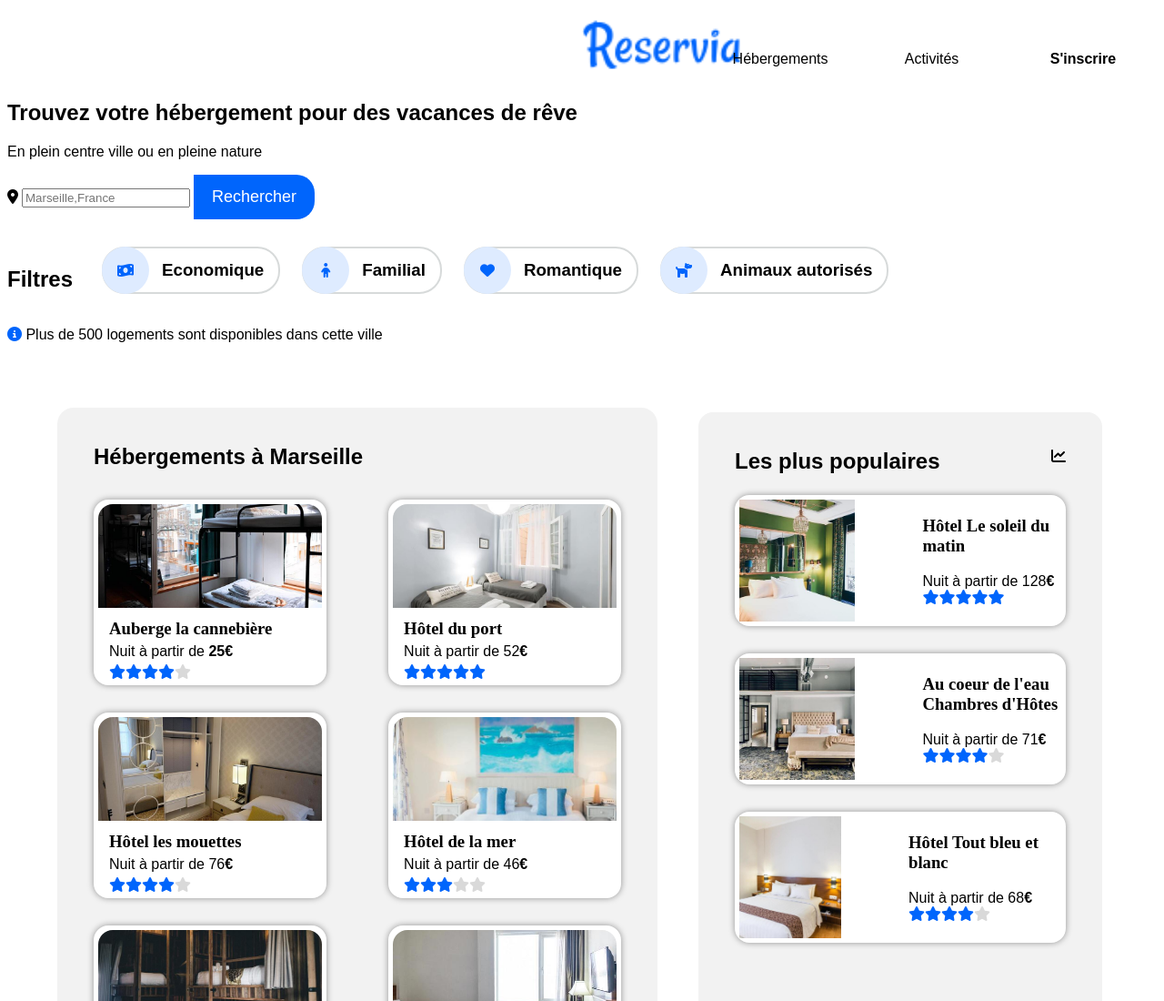
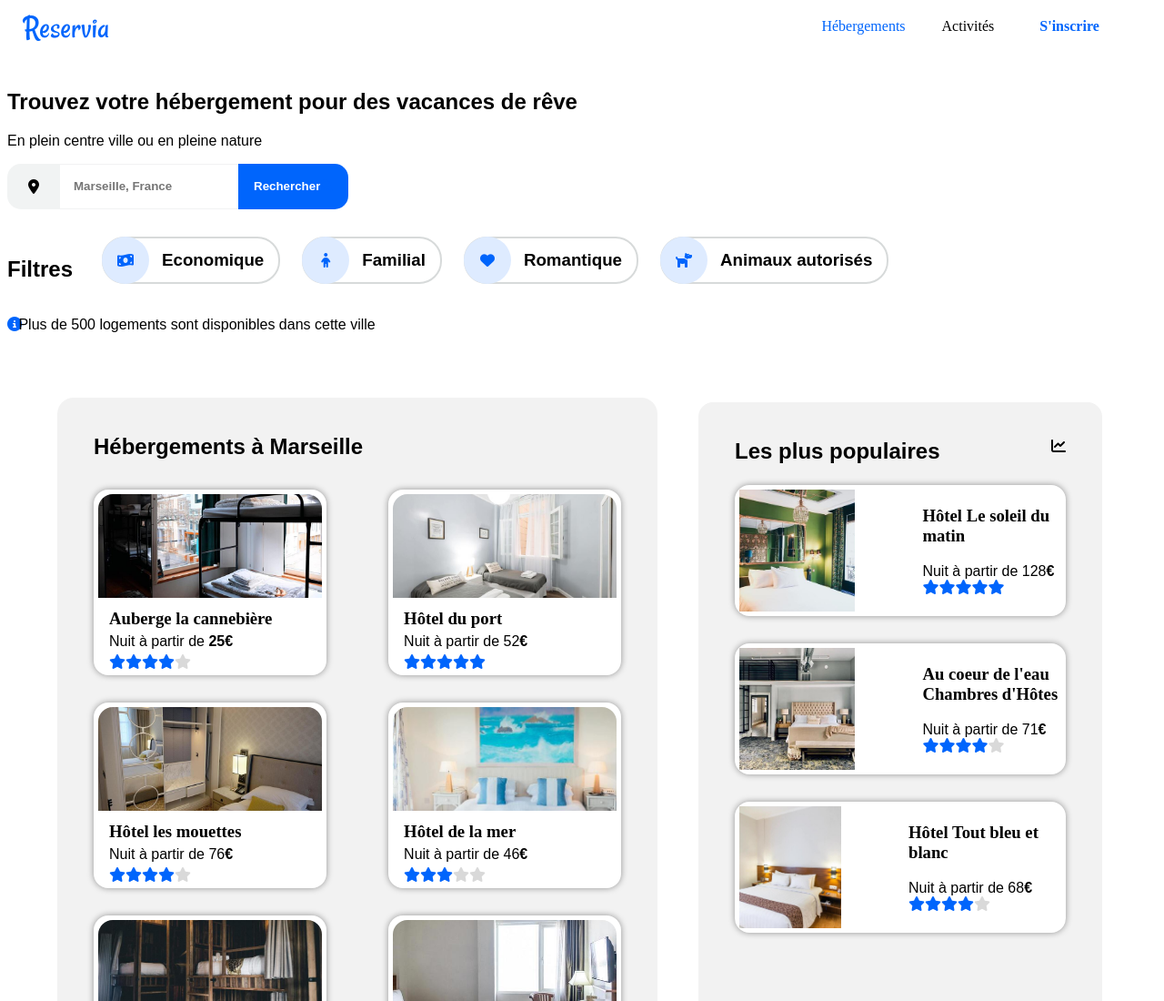
Before and after one commit to Korinne87/CorinneRoux_2_26102020, a plain HTML site: page Reservia.html in a window 1280 px wide. Shown: the top 1100 px of the page at 91% size. Drawn offline with Linux system fonts and the light colour scheme; a web font is replaced by a local one.

Commit message:
chgt header et recherche

```diff
--- a/Reservia.html
+++ b/Reservia.html
@@ -9,31 +9,34 @@
 	<body>
 		<div id="bloc_page">
 
+			<!--HEADER-->
 			<header>
-				<nav>
 					<div class="logo">
 						<img src="images/logo/Reservia.png" alt="logo Reservia" />
 					</div>
-					<ul>
-						<li class="hébergement"><a href="#Hébergements">Hébergements</a></li>
-						<li class="activités"><a href="#Activités">Activités</a></li>
-						<li class="inscription"><a href="S'inscrire.html">S'inscrire</a></li>
-					</ul>
-				</nav>
+					<nav>
+						<div id="ancres">
+							<a class="hebergement" href="#Hébergements">Hébergements</a>
+							<a class="activités" href="#Activités">Activités</a>
+						</div>
+						<a class="inscription" href="S'inscrire.html">S'inscrire</a>
+					</nav>
+			</header>
+
+
+			<!--RECHERCHER-->
+			<SECTION>
 				<h2>Trouvez votre hébergement pour des vacances de rêve</h2>
 				<p>En plein centre ville ou en pleine nature</p>
-
-
-
-					<div>
-						<form method="post" action="traitementphp">
-							<i class="fas fa-map-marker-alt"></i>
-							<input type="text" placeholder=Marseille,France name="the_search">
-							<input type="submit" value="Rechercher" class=btn>
-						</form>
+				<Div id="formulaire">
+					<div class="map">
+						<i class="fas fa-map-marker-alt"></i>
 					</div>
-
-			</header>
+					<form method="post" action="traitementphp">
+						 <input type="search" name="recherche" placeholder="Marseille, France" class="placeholder"><button type="submit" name="button" class="btn"><span class="textsearch">Rechercher</span><i class="fas fa-search searchicon"></i></button>
+					</form>
+				</div>
+			</section>
 
 			<!--FILTRES-->
 
--- a/style.css
+++ b/style.css
@@ -28,16 +28,131 @@ h1, p, ul, h2
 
 nav
 {
+  display: -webkit-box;
+  display: -ms-flexbox;
   display: flex;
-  flex-direction: row;
-  justify-content: flex-end;
+  -webkit-box-orient: horizontal;
+  -webkit-box-direction: normal;
+  -ms-flex-direction: row;
+  -webkit-box-pack: justify;
+  -ms-flex-pack: justify;
+  justify-content: space-between;
+  -webkit-box-align: center;
+  align-items: center;
+  -ms-flex-wrap: wrap-reverse;
+  flex-wrap: wrap-reverse;
+  margin: -67px 5% 30px 25%;
+}
+
+a
+{
+  text-decoration: none;
+  color: black;
+}
+
+#ancres
+{
+  display: -webkit-box;
+  display: -ms-flexbox;
+  display; flex;
+  -webkit-box-pack: justify;
+  -ms-flex-pack: justify;
+  justify-content: space-between;
+  margin-left: auto;
+  margin-right: 50px;
+}
+
+#ancres a
+{
+  margin-left: 40px;
+}
+
+
+.inscription
+{
+  padding: 30px 0px;
+  color: #0065FC;
+  font-weight: bold;
+  border-width: 2px 0px 0px 0px;
+
+}
+.hebergement
+{
+  padding: 30px 0px;
+  border-width: 2px 0px 0px 0px;
+  color: #0065fc;
+}
+
+
+
+.activités
+{
+  padding: 30px 0px;
+  border-width: 2px 0px 0px 0px;
+}
+
+
+/*RECHERCHE*/
+#formulaire
+{ display: flex;
+  align-items: center;
+}
+
+.map
+{
+   display: flex;
+    align-items: center;
+    justify-content: center;
+    border-bottom-left-radius: 15px;
+    border-top-left-radius: 15px;
+    height: 50px;
+    width: 26px;
+    padding: 0px 16px;
+    background-color: #f1f3f3;
+}
+
+.placeholder
+{
+  height: 50px;
+  border: 1px solid #f1f2f3;
+  border-left: 0px;
+  border-right: 0px;
+  padding-left: 15px;
+  font-weight: bold;
+  color: black;
+  opacity: 1;
+}
+
+.btn
+ {
+ height: 50px;
+    background-color: #0065FC;
+    color: white;
+    border-bottom-right-radius: 15px;
+    border-top-right-radius: 15px;
+    border: 0px;
+    padding: 17px;
+    cursor: pointer;
+    font-weight: bold;
+  }
+
+.fas.fa-map-marker-alt
+{
+  color: black;
+  display: inline-block;
 }
 
 
 
 
+.searchicon
+  {
+    display: none;
+  }
 
 
+
+/*FILTRES*/
 #conteneurfiltre
 {
   display: flex;
@@ -94,72 +209,16 @@ nav
   color: #0065FC;
   margin: -2px;
 }
-a
+
+/*info*/
+.fas.fa-info-circle
 {
-  text-decoration: none;
-  color: black;
+  width: 8px;
+  height: 8px;
+  background-color: white;
+  color: #0065FC;
+
 }
-
-.inscription
-{
-  display: inline-block;
-  justify-content: flex-end;
-  width: 162px;
-  padding-top: 30px;
-  color: #0065FC;
-  font-weight: bold;
-  margin: auto;
-  margin-top: 0px;
-  text-align: center;
-  border-top: 2px solid transparent;
-}
-.hébergement
-{
-  display: inline-block;
-  justify-content: flex-end;
-  width: 162px;
-  padding-top: 30px;
-  margin: auto;
-  margin-top: 0px;
-  text-align: center;
-  border-top: 2px solid transparent;
-}
-
-
-
-.activités
-{
-  display: inline-block;
-  justify-content: flex-end;
-  width: 162px;
-  padding-top: 30px;
-  margin: auto;
-  margin-top: 0px;
-  text-align: center;
-  border-top: 2px solid transparent;
-}
-
-.btn
- {
-  background-color: #0065fc;
-  font-size: 18px;
-  outline: none;
-  color: white;
-  padding: 14px 20px;
-  border: none;
-  cursor: pointer;
-  max-width: 135px;
-  border-radius: 0px 20px 20px 0px;
-}
-
-
-
-
-
-
-/* Bannière */
-
-
 
 /* section principale du corps de page, au centre */
 
@@ -175,10 +234,6 @@ a
 .fas.fa-star.grey-star
 {
   color: #d9d9d9;
-}
-.fas.fa-map-marker-alt
-{
-  color: black;
 }
 
 
```
